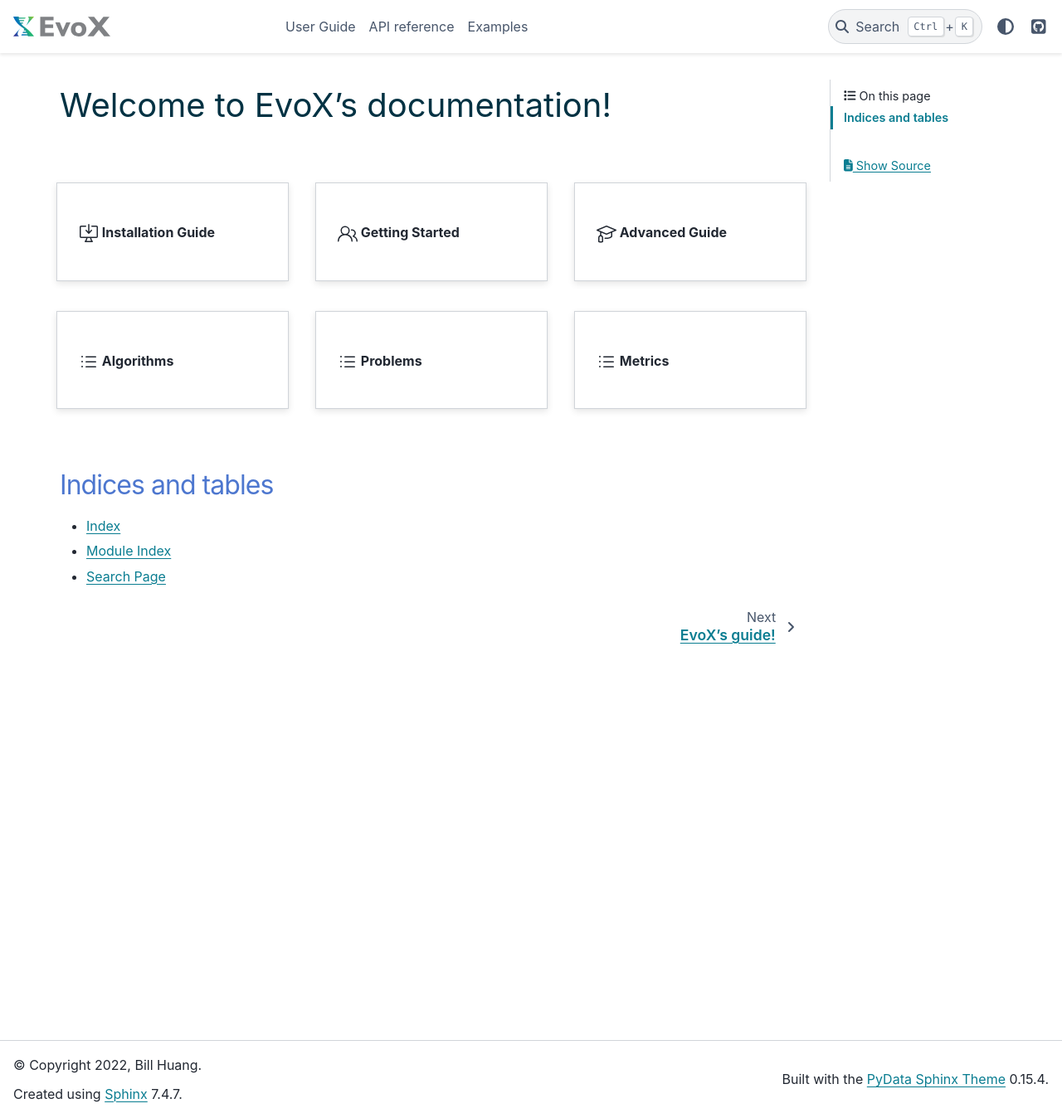
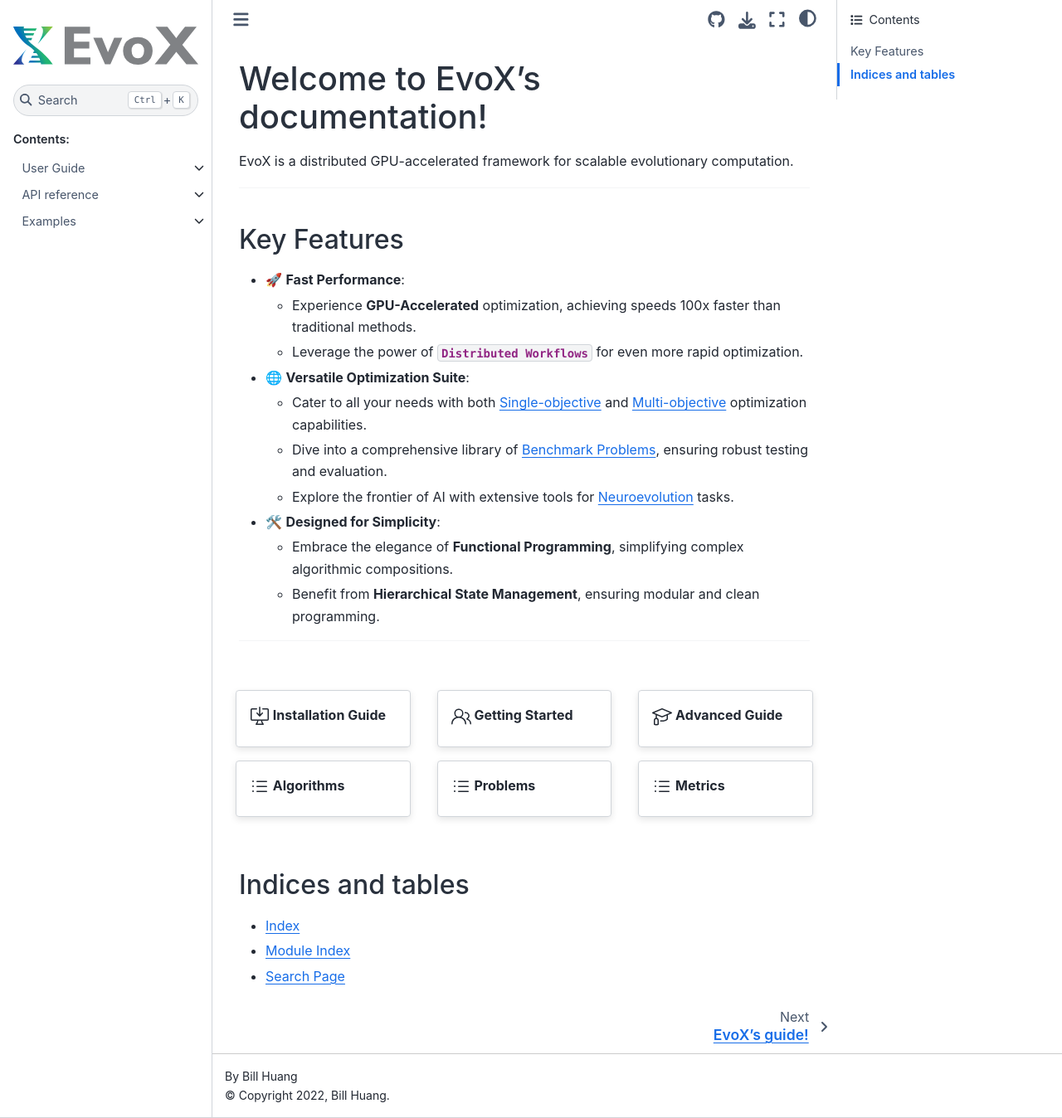
Before and after one commit to EMI-Group/evox, a Sphinx documentation site: the page built from docs/source/index.md, in a window 1280 px wide and 1348 px high. Shown: the whole window at 83% size. Built offline with Sphinx 7.4.7 and the Sphinx Book theme 1.1.4, drawn with Linux system fonts in a browser that asks for light colours.

Commit message:
doc: new doc theme, and update readme

````diff
--- a/docs/source/_static/evox.css
+++ /dev/null
@@ -1,147 +0,0 @@
-/*
-Adapted from numpy.css
-original css file: https://raw.githubusercontent.com/numpy/numpy/main/doc/source/_static/numpy.css
-*/
-
-.navbar-brand img {
-  height: 75%;
-}
-
-.navbar-brand {
-  height: 75%;
-}
-
-pre,
-code {
-  font-size: 100%;
-  line-height: 155%;
-}
-
-h1 {
-  color: #013243;
-  /* warm black */
-}
-
-h2 {
-  color: #4d77cf;
-  /* han blue */
-  letter-spacing: -.03em;
-}
-
-h3 {
-  color: #013243;
-  /* warm black */
-  letter-spacing: -.03em;
-}
-
-/* Style the active version button.
-
-- dev: orange
-- stable: green
-- old, PR: red
-
-Colors from:
-
-Wong, B. Points of view: Color blindness.
-Nat Methods 8, 441 (2011). https://doi.org/10.1038/nmeth.1618
-*/
-
-/* If the active version has the name "dev", style it orange */
-#version_switcher_button[data-active-version-name*="dev"] {
-  background-color: #E69F00;
-  border-color: #E69F00;
-  color: #000000;
-}
-
-/* green for `stable` */
-#version_switcher_button[data-active-version-name*="stable"] {
-  background-color: #009E73;
-  border-color: #009E73;
-}
-
-/* red for `old` */
-#version_switcher_button:not([data-active-version-name*="stable"], [data-active-version-name*="dev"], [data-active-version-name=""]) {
-  background-color: #980F0F;
-  border-color: #980F0F;
-}
-
-/* Main page overview cards */
-
-.sd-card {
-  background: #fff;
-  border-radius: 0;
-  padding: 30px 10px 20px 10px;
-  margin: 10px 0px;
-}
-
-.sd-card .sd-card-header {
-  text-align: center;
-}
-
-.sd-card .sd-card-header .sd-card-text {
-  margin: 0px;
-}
-
-.sd-card .sd-card-img-top {
-  height: 52px;
-  width: 52px;
-  margin-left: auto;
-  margin-right: auto;
-}
-
-.sd-card .sd-card-header {
-  border: none;
-  background-color: white;
-  color: #150458 !important;
-  font-size: var(--pst-font-size-h5);
-  font-weight: bold;
-  padding: 2.5rem 0rem 0.5rem 0rem;
-}
-
-.sd-card .sd-card-footer {
-  border: none;
-  background-color: white;
-}
-
-.sd-card .sd-card-footer .sd-card-text {
-  max-width: 220px;
-  margin-left: auto;
-  margin-right: auto;
-}
-
-/* Dark theme tweaking */
-html[data-theme=dark] .sd-card img[src*='.svg'] {
-  filter: invert(0.82) brightness(0.8) contrast(1.2);
-}
-
-/* Main index page overview cards */
-html[data-theme=dark] .sd-card {
-  background-color: var(--pst-color-background);
-}
-
-html[data-theme=dark] .sd-shadow-sm {
-  box-shadow: 0 .1rem 1rem rgba(250, 250, 250, .6) !important
-}
-
-html[data-theme=dark] .sd-card .sd-card-header {
-  background-color: var(--pst-color-background);
-  color: #150458 !important;
-}
-
-html[data-theme=dark] .sd-card .sd-card-footer {
-  background-color: var(--pst-color-background);
-}
-
-html[data-theme=dark] h1 {
-  color: var(--pst-color-primary);
-}
-
-html[data-theme=dark] h3 {
-  color: #0a6774;
-}
-
-/* remove the border from inline code block */
-code.literal {
-  background-color: transparent;
-  border: none;
-}
--- a/docs/source/conf.py
+++ b/docs/source/conf.py
@@ -66,10 +66,16 @@ autodoc_mock_imports = [
 # The theme to use for HTML and HTML Help pages.  See the documentation for
 # a list of builtin themes.
 #
-html_theme = "pydata_sphinx_theme"
+html_theme = "sphinx_book_theme"
 html_logo = "_static/evox_logo_with_title.svg"
 html_theme_options = {
-    "github_url": "https://github.com/EMI-Group/evox",
+    "repository_branch": "main",
+    "path_to_docs": "/docs/source",
+    "repository_url": "https://github.com/EMI-Group/evox",
+    "use_repository_button": True,
+    "launch_buttons": {
+        "colab_url": "https://colab.research.google.com"
+    },
     "logo": {
         "alt_text": "EvoX logo image",
         "text": "",
@@ -85,7 +91,6 @@ favicons = [
 # relative to this directory. They are copied after the builtin static files,
 # so a file named "default.css" will overwrite the builtin "default.css".
 html_static_path = ["_static"]
-html_css_files = ["evox.css"]
 
 autodoc_typehints_format = "short"
 autodoc_typehints = "description"
--- a/docs/source/index.md
+++ b/docs/source/index.md
@@ -11,6 +11,27 @@ API reference <api/index>
 Examples <example/index>
 ```
 
+EvoX is a distributed GPU-accelerated framework for scalable evolutionary computation.
+
+
+---
+
+## Key Features
+
+- 🚀 **Fast Performance**:
+  - Experience **GPU-Accelerated** optimization, achieving speeds 100x faster than traditional methods.
+  - Leverage the power of {class}`Distributed Workflows <evox.workflows.RayDistributedWorkflow>` for even more rapid optimization.
+
+- 🌐 **Versatile Optimization Suite**:
+  - Cater to all your needs with both {doc}`Single-objective <api/algorithms/so/index>` and {doc}`Multi-objective <api/algorithms/mo/index>` optimization capabilities.
+  - Dive into a comprehensive library of {doc}`Benchmark Problems <api/problems/numerical/index>`, ensuring robust testing and evaluation.
+  - Explore the frontier of AI with extensive tools for {doc}`Neuroevolution <api/problems/neuroevolution/index>` tasks.
+
+- 🛠️ **Designed for Simplicity**:
+  - Embrace the elegance of **Functional Programming**, simplifying complex algorithmic compositions.
+  - Benefit from **Hierarchical State Management**, ensuring modular and clean programming.
+
+---
 <br></br>
 
 ```{eval-rst}
````
Also changed, not shown: README.md (+10 -0 lines), docs/source/guide/basics/1-start.ipynb, docs/source/guide/basics/2-problems.ipynb, 2 other files.
